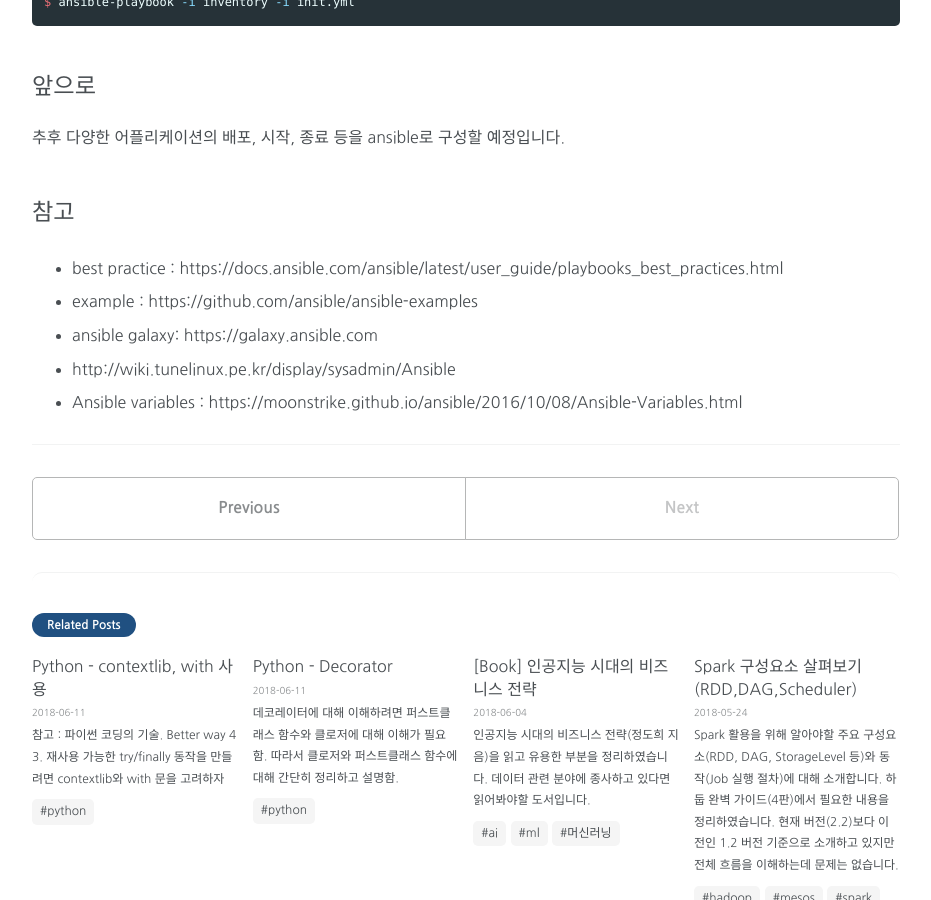
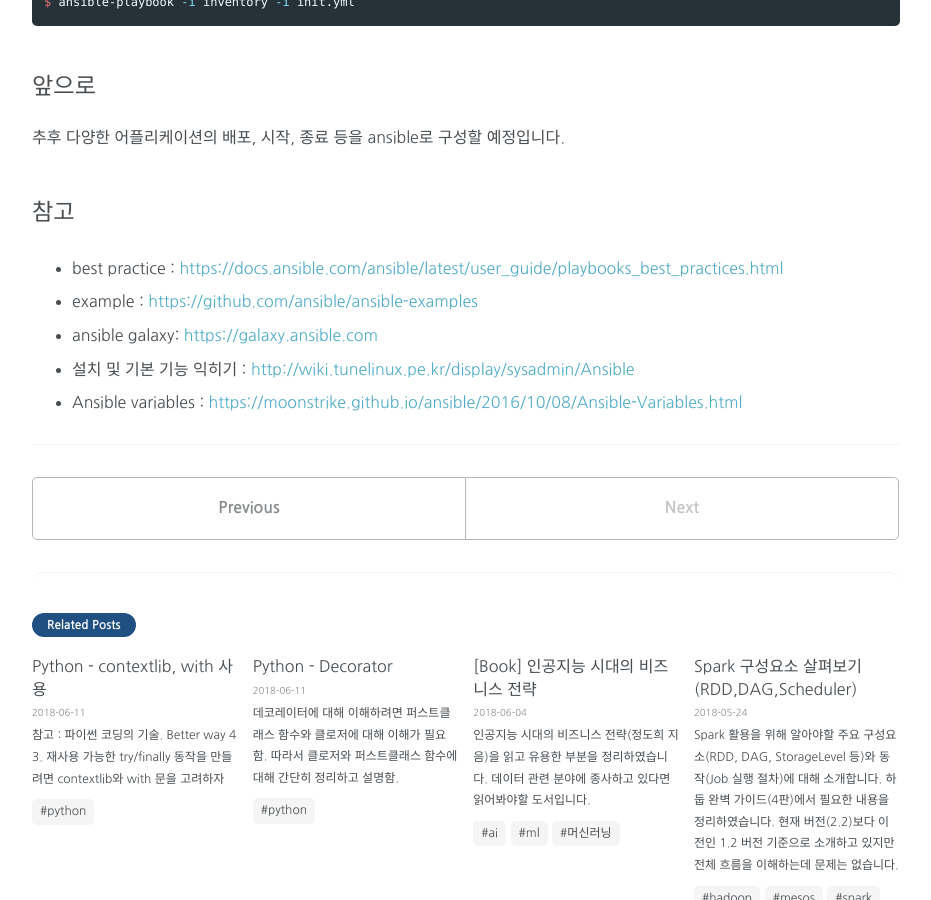
Before and after one commit to getto215/getto215.github.io, a Jekyll site: the page built from _posts/2018-07-16-ansible-server-init.md, in a window 1280 px wide and 900 px high, scrolled down 8707 px. Shown: the whole window, without its empty margins (174-1105 px from the left). Built offline with Jekyll 4.4.1, drawn with Linux system fonts in a browser that asks for light colours; nearby versions of some CDN libraries.

Commit message:
add ansible post

```diff
--- a/_posts/2018-07-16-ansible-server-init.md
+++ b/_posts/2018-07-16-ansible-server-init.md
@@ -390,8 +390,8 @@ $ ansible-playbook -i inventory -i init.yml
 추후 다양한 어플리케이션의 배포, 시작, 종료 등을 ansible로 구성할 예정입니다.
 
 ## 참고
-* best practice : https://docs.ansible.com/ansible/latest/user_guide/playbooks_best_practices.html
-* example : https://github.com/ansible/ansible-examples
-* ansible galaxy: https://galaxy.ansible.com
-* http://wiki.tunelinux.pe.kr/display/sysadmin/Ansible
-* Ansible variables : https://moonstrike.github.io/ansible/2016/10/08/Ansible-Variables.html
+* best practice : [https://docs.ansible.com/ansible/latest/user_guide/playbooks_best_practices.html](https://docs.ansible.com/ansible/latest/user_guide/playbooks_best_practices.html)
+* example : [https://github.com/ansible/ansible-examples](https://github.com/ansible/ansible-examples)
+* ansible galaxy: [https://galaxy.ansible.com](https://galaxy.ansible.com)
+* 설치 및 기본 기능 익히기 : [http://wiki.tunelinux.pe.kr/display/sysadmin/Ansible](http://wiki.tunelinux.pe.kr/display/sysadmin/Ansible)
+* Ansible variables : [https://moonstrike.github.io/ansible/2016/10/08/Ansible-Variables.html](https://moonstrike.github.io/ansible/2016/10/08/Ansible-Variables.html)
```
